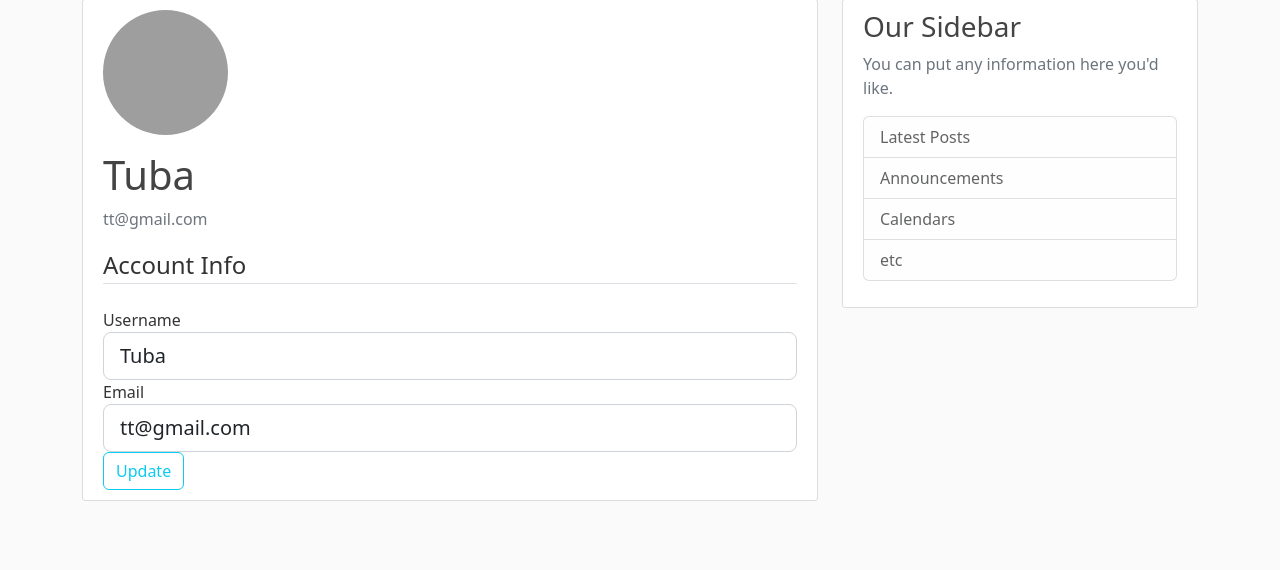
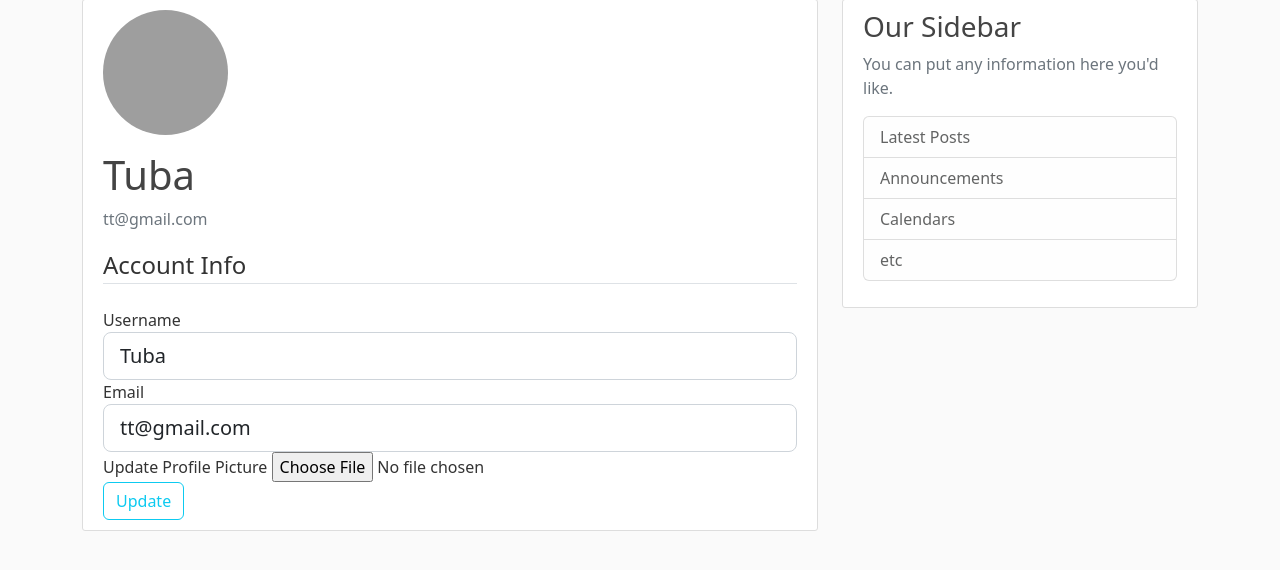
Before and after one commit to TUBATOSUNOGLU/B9IS109-WebDevelopmentForIS, a Flask app: page /account in a window 1280 px wide. Shown: the part 81-651 px from the top of the page. Run offline with Flask 2, Linux system fonts and the light colour scheme; a user stored in the database is signed in; some libraries are stand-ins or nearby versions; grey boxes are pictures that could not be loaded.

Commit message:
save_picture func is created for profile pic. Upload file feature is added on account form

```diff
--- a/Flask_Blog/flaskblog/forms.py
+++ b/Flask_Blog/flaskblog/forms.py
@@ -1,5 +1,6 @@
 from flask_login import current_user
 from flask_wtf import FlaskForm
+from flask_wtf.file import FileAllowed, FileField
 from flaskblog.models import User
 from wtforms import BooleanField, PasswordField, StringField, SubmitField
 from wtforms.validators import (DataRequired, Email, EqualTo, Length,
@@ -41,6 +42,7 @@ class UpdateAccountform(FlaskForm):
                          validators=[DataRequired(), Length(min=2, max=20)])
     email=StringField('Email',
                       validators=[DataRequired(), Email()])
+    picture = FileField('Update Profile Picture', validators=[FileAllowed(['jpg', 'png'])])
 
     submit=SubmitField('Update')
 
--- a/Flask_Blog/flaskblog/routes.py
+++ b/Flask_Blog/flaskblog/routes.py
@@ -1,3 +1,6 @@
+import os
+import secrets
+
 from flask import flash, redirect, render_template, request, url_for
 from flask_login import current_user, login_required, login_user, logout_user
 from flaskblog import app, bcrypt, db
@@ -64,11 +67,24 @@ def logout():
     logout_user()
     return redirect(url_for('home'))
 
+
+def save_picture(form_picture):
+    random_hex = secrets.token_hex(8)
+    _, f_ext = os.path.splitext(form_picture.filename)
+    picture_fn = random_hex + f_ext
+    picture_path = os.path.join(app.root_path, 'static/profile_pics', picture_fn)
+    form_picture.save(picture_path)
+
+    return picture_fn
+
 @app.route("/account", methods=['GET', 'POST'])
 @login_required
 def account():
     form = UpdateAccountform()
     if form.validate_on_submit():
+        if form.picture.data:
+            picture_file = save_picture(form.picture.data)
+            current_user.image_file = picture_file
         current_user.username = form.username.data
         current_user.email = form.email.data
         db.session.commit()
--- a/Flask_Blog/flaskblog/templates/account.html
+++ b/Flask_Blog/flaskblog/templates/account.html
@@ -8,7 +8,7 @@
                 <p class="text-secondary">{{ current_user.email }}</p>
             </div>
         </div>
-            <form method="POST", action="">
+            <form method="POST", action="" enctype="multipart/form-data">
                 {{ form.hidden_tag() }}
                 <fieldset class="form-group">
                     <legend class="border-bottom mb-4">Account Info</legend>
@@ -37,6 +37,15 @@
                         {% else %}
                                 {{ form.email(class="form-control form-control-lg") }}
                         {% endif %}
+                        <div class="form-group">
+                            {{ form.picture.label() }}
+                            {{ form.picture(class="form-control-file") }}
+                            {% if form.picture.errors %}
+                                {% for error in form.picture.errors %}
+                                    <span class="text-danger">{{ error }}</span></br>
+                            {% endfor %}
+                        {% endif %}
+                        </div>
                 </fieldset>
                 <div class="form-group">
                     {{ form.submit(class="btn btn-outline-info") }}
```
Also changed, not shown: Flask_Blog/instance/site.db.
